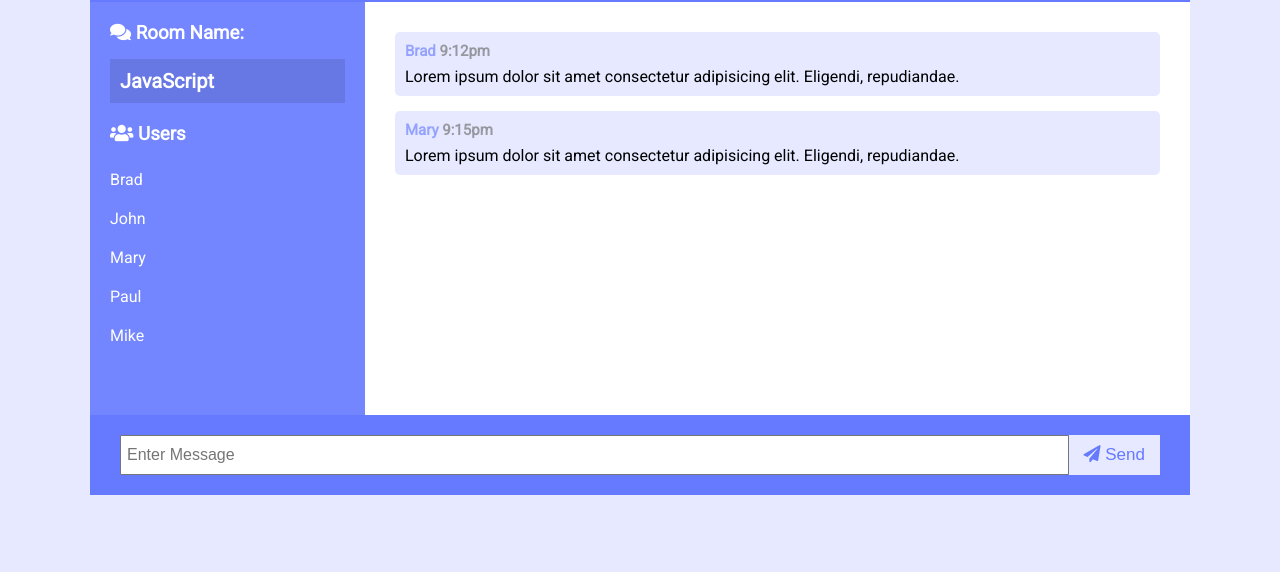
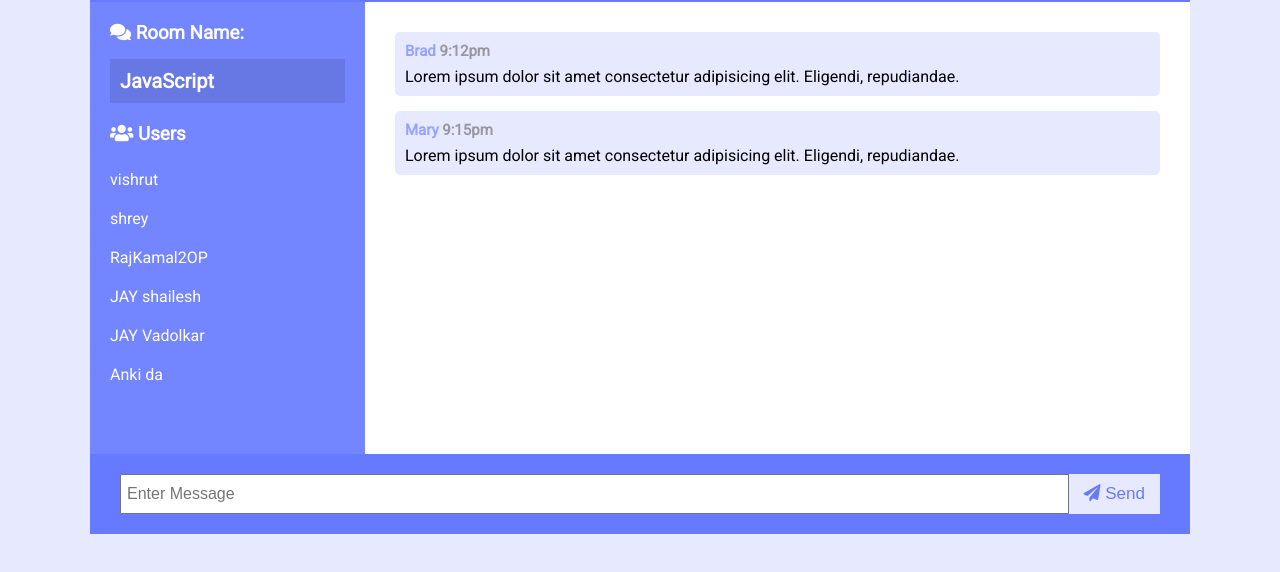
Before and after one commit to vso42/another_chat, a website: page public/chat.html in a window 1280 px wide. Shown: the part 96-668 px from the top of the page. Drawn offline with nearby package versions, Linux system fonts and the light colour scheme; no server answers.

Commit message:
commit on 'master

```diff
--- a/package.json
+++ b/package.json
@@ -4,7 +4,7 @@
   "description": "",
   "main": "server.js",
   "scripts": {
-    "start" : "node server",
+    "start": "node server",
     "dev": "nodemon server"
   },
   "author": "raj nahi hai itna jaaan lo bus",
--- a/public/chat.html
+++ b/public/chat.html
@@ -10,20 +10,21 @@
 <body>
   <div class="chat-container">
     <header class="chat-header">
-      <h1><i class="fas fa-smile"></i> ChatCord</h1>
+      <h1><em class="fas fa-smile"></em> ChatCord</h1>
       <a href="index.html" class="btn">Leave Room</a>
     </header>
     <main class="chat-main">
       <div class="chat-sidebar">
-        <h3><i class="fas fa-comments"></i> Room Name:</h3>
+        <h3><em class="fas fa-comments"></em> Room Name:</h3>
         <h2 id="room-name">JavaScript</h2>
-        <h3><i class="fas fa-users"></i> Users</h3>
+        <h3><em class="fas fa-users"></em> Users</h3>
         <ul id="users">
-          <li>Brad</li>
-          <li>John</li>
-          <li>Mary</li>
-          <li>Paul</li>
-          <li>Mike</li>
+          <li>vishrut</li>
+          <li>shrey</li>
+          <li>RajKamal2OP</li>
+          <li>JAY shailesh </li>
+          <li>JAY Vadolkar </li>
+          <li>Anki da</li>
         </ul>
       </div>
       <div class="chat-messages">
@@ -52,7 +53,7 @@
           required
           autocomplete="off"
         />
-        <button class="btn"><i class="fas fa-paper-plane"></i> Send</button>
+        <button class="btn"><em class="fas fa-paper-plane"></em> Send</button>
       </form>
     </div>
   </div>
--- a/server.js
+++ b/server.js
@@ -16,7 +16,7 @@ io.on('connection',socket=>{
     socket.emit('message', 'Welcome to ChatOn');
 });
 
-const PORT = process.env.PORT || 3000;
+const PORT =3000 || process.env.PORT;
 
 
 app.listen (PORT, ()=> console.log('server running on port ${PORT}'));
```
